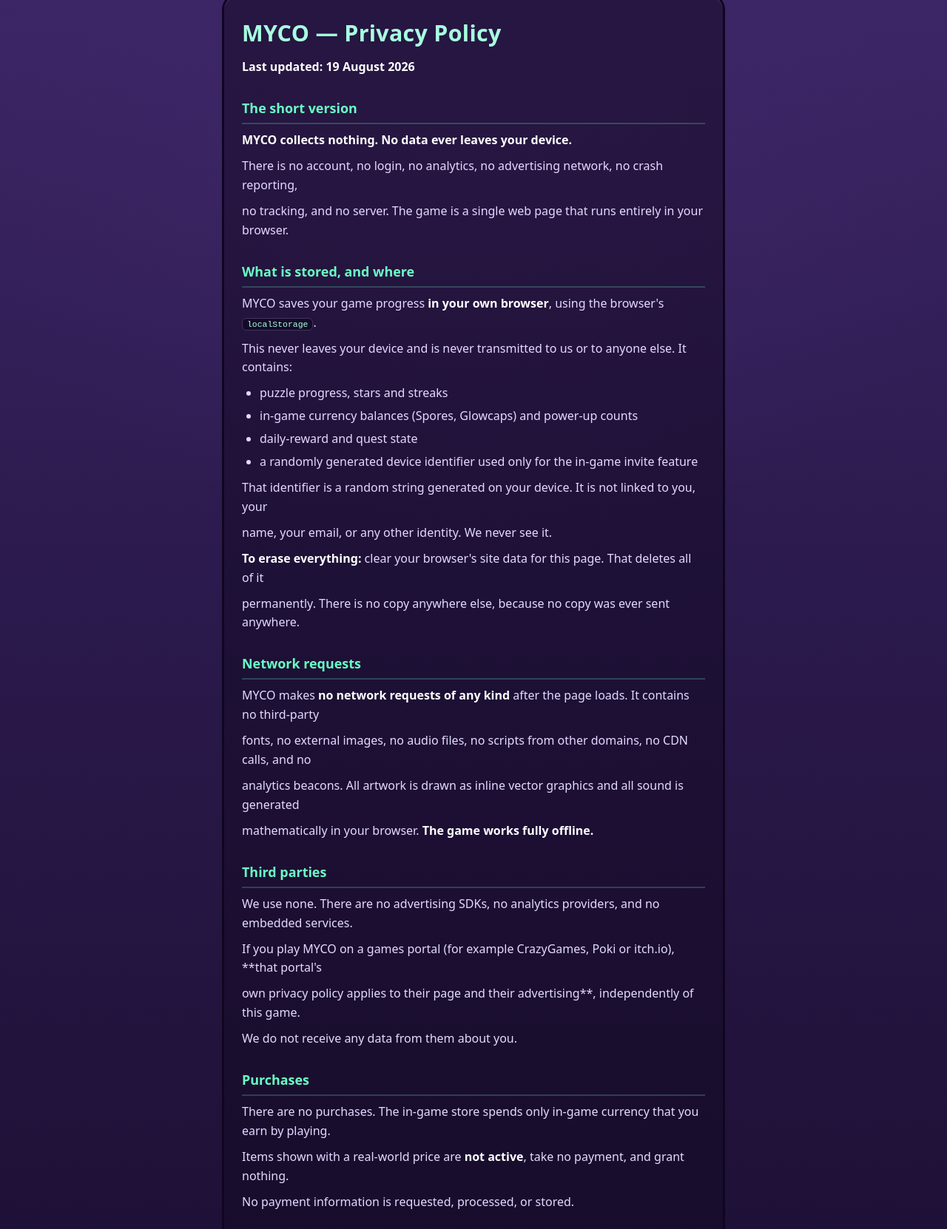
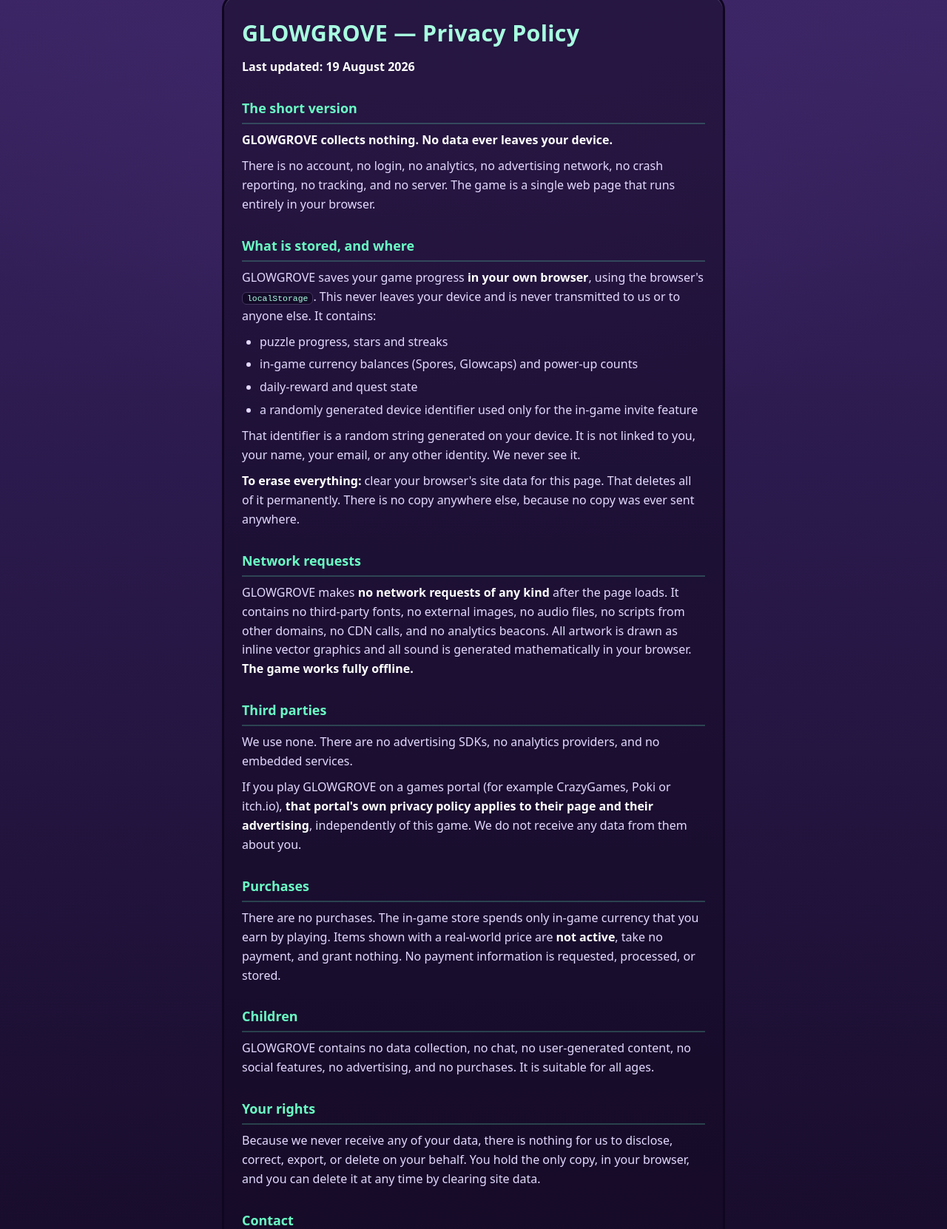
Before and after one commit to westonhughes07-ux/myco, a website: page privacy.html in a window 1280 px wide. Shown: the part 37-1699 px from the top of the page at 74% size. Drawn offline with Linux system fonts and the light colour scheme.

Commit message:
Privacy policy: rename to Glowgrove, fix paragraph wrapping

```diff
--- a/privacy.html
+++ b/privacy.html
@@ -30,46 +30,27 @@
  border:3px solid var(--ink);box-shadow:0 4px 0 var(--ink),inset 0 2px 0 rgba(255,255,255,.45)}
 .back:active{transform:translateY(3px);box-shadow:0 1px 0 var(--ink)}
 </style></head><body><main>
-<h1>MYCO — Privacy Policy</h1>
+<h1>GLOWGROVE — Privacy Policy</h1>
 <p><strong>Last updated: 19 August 2026</strong></p>
 <h2>The short version</h2>
-<p><strong>MYCO collects nothing. No data ever leaves your device.</strong></p>
-<p>There is no account, no login, no analytics, no advertising network, no crash reporting,</p>
-<p>no tracking, and no server. The game is a single web page that runs entirely in your browser.</p>
+<p><strong>GLOWGROVE collects nothing. No data ever leaves your device.</strong></p>
+<p>There is no account, no login, no analytics, no advertising network, no crash reporting, no tracking, and no server. The game is a single web page that runs entirely in your browser.</p>
 <h2>What is stored, and where</h2>
-<p>MYCO saves your game progress <strong>in your own browser</strong>, using the browser's <code>localStorage</code>.</p>
-<p>This never leaves your device and is never transmitted to us or to anyone else. It contains:</p>
-<ul>
-<li>puzzle progress, stars and streaks</li>
-<li>in-game currency balances (Spores, Glowcaps) and power-up counts</li>
-<li>daily-reward and quest state</li>
-<li>a randomly generated device identifier used only for the in-game invite feature</li>
-</ul>
-<p>That identifier is a random string generated on your device. It is not linked to you, your</p>
-<p>name, your email, or any other identity. We never see it.</p>
-<p><strong>To erase everything:</strong> clear your browser's site data for this page. That deletes all of it</p>
-<p>permanently. There is no copy anywhere else, because no copy was ever sent anywhere.</p>
+<p>GLOWGROVE saves your game progress <strong>in your own browser</strong>, using the browser's <code>localStorage</code>. This never leaves your device and is never transmitted to us or to anyone else. It contains:</p>
+<ul><li>puzzle progress, stars and streaks</li><li>in-game currency balances (Spores, Glowcaps) and power-up counts</li><li>daily-reward and quest state</li><li>a randomly generated device identifier used only for the in-game invite feature</li></ul>
+<p>That identifier is a random string generated on your device. It is not linked to you, your name, your email, or any other identity. We never see it.</p>
+<p><strong>To erase everything:</strong> clear your browser's site data for this page. That deletes all of it permanently. There is no copy anywhere else, because no copy was ever sent anywhere.</p>
 <h2>Network requests</h2>
-<p>MYCO makes <strong>no network requests of any kind</strong> after the page loads. It contains no third-party</p>
-<p>fonts, no external images, no audio files, no scripts from other domains, no CDN calls, and no</p>
-<p>analytics beacons. All artwork is drawn as inline vector graphics and all sound is generated</p>
-<p>mathematically in your browser. <strong>The game works fully offline.</strong></p>
+<p>GLOWGROVE makes <strong>no network requests of any kind</strong> after the page loads. It contains no third-party fonts, no external images, no audio files, no scripts from other domains, no CDN calls, and no analytics beacons. All artwork is drawn as inline vector graphics and all sound is generated mathematically in your browser. <strong>The game works fully offline.</strong></p>
 <h2>Third parties</h2>
 <p>We use none. There are no advertising SDKs, no analytics providers, and no embedded services.</p>
-<p>If you play MYCO on a games portal (for example CrazyGames, Poki or itch.io), **that portal's</p>
-<p>own privacy policy applies to their page and their advertising**, independently of this game.</p>
-<p>We do not receive any data from them about you.</p>
+<p>If you play GLOWGROVE on a games portal (for example CrazyGames, Poki or itch.io), <strong>that portal's own privacy policy applies to their page and their advertising</strong>, independently of this game. We do not receive any data from them about you.</p>
 <h2>Purchases</h2>
-<p>There are no purchases. The in-game store spends only in-game currency that you earn by playing.</p>
-<p>Items shown with a real-world price are <strong>not active</strong>, take no payment, and grant nothing.</p>
-<p>No payment information is requested, processed, or stored.</p>
+<p>There are no purchases. The in-game store spends only in-game currency that you earn by playing. Items shown with a real-world price are <strong>not active</strong>, take no payment, and grant nothing. No payment information is requested, processed, or stored.</p>
 <h2>Children</h2>
-<p>MYCO contains no data collection, no chat, no user-generated content, no social features, no</p>
-<p>advertising, and no purchases. It is suitable for all ages.</p>
+<p>GLOWGROVE contains no data collection, no chat, no user-generated content, no social features, no advertising, and no purchases. It is suitable for all ages.</p>
 <h2>Your rights</h2>
-<p>Because we never receive any of your data, there is nothing for us to disclose, correct, export,</p>
-<p>or delete on your behalf. You hold the only copy, in your browser, and you can delete it at any</p>
-<p>time by clearing site data.</p>
+<p>Because we never receive any of your data, there is nothing for us to disclose, correct, export, or delete on your behalf. You hold the only copy, in your browser, and you can delete it at any time by clearing site data.</p>
 <h2>Contact</h2>
 <p>Questions about this policy: westonhughes07@gmail.com</p>
 <a class="back" href="./">&larr; Back to Glowgrove</a>
```
